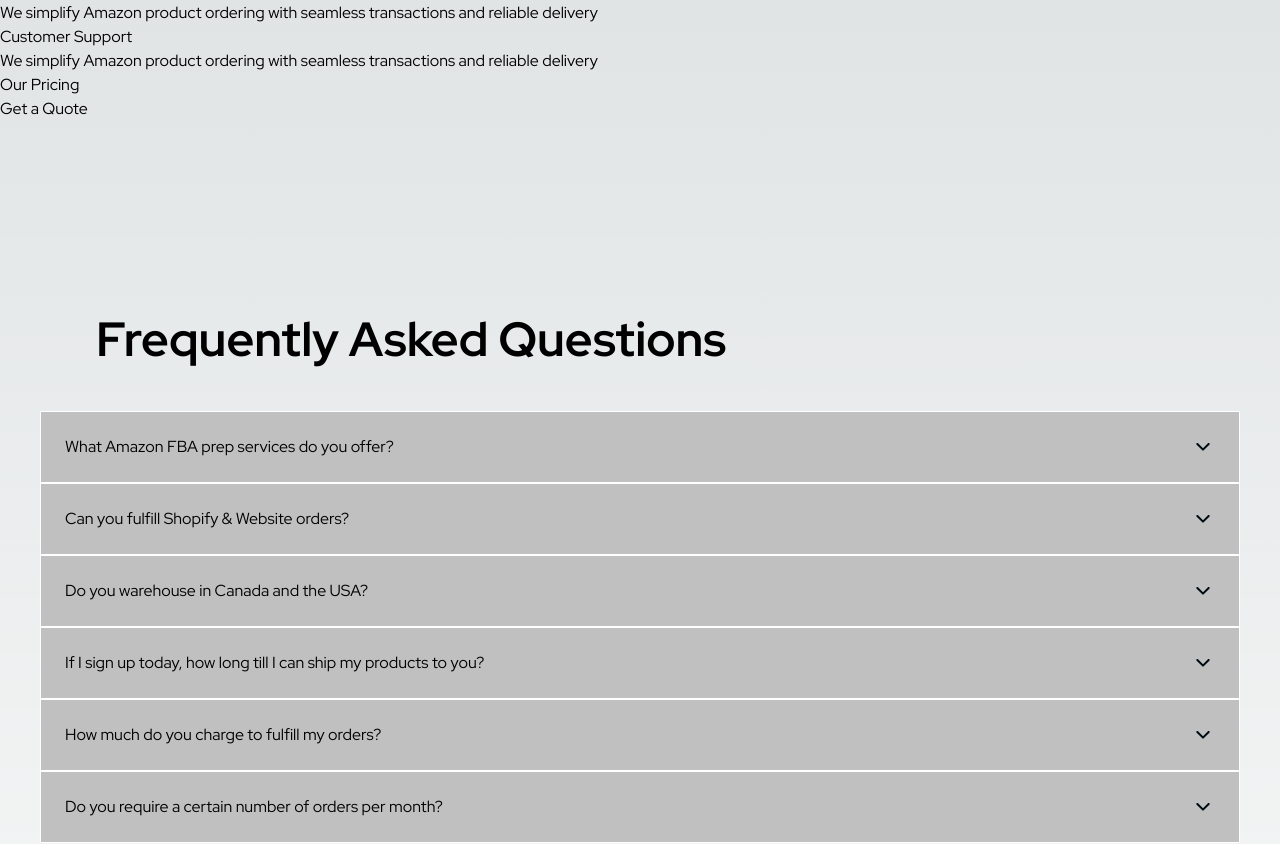
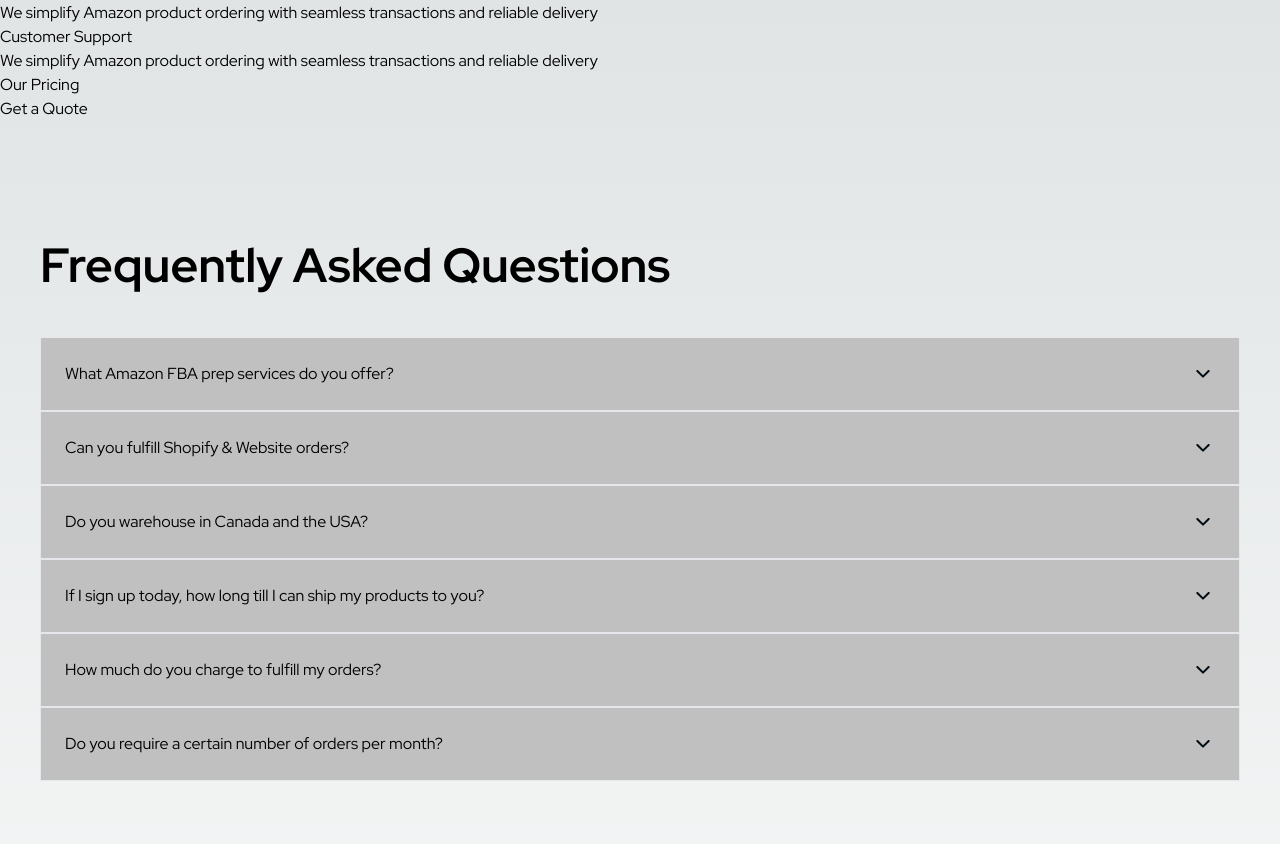
Before and after one commit to korvan17/nevadaFrontend, a Next.js app: page / in a window 1280 px wide. Shown: the part 503-1347 px from the top of the page. Built offline with nearby package versions, Linux system fonts and the light colour scheme.

Commit message:
Faq done

```diff
--- a/src/app/globals.css
+++ b/src/app/globals.css
@@ -25,3 +25,8 @@ body {
     )
     rgb(var(--background-start-rgb));
 }
+
+.custom-transition {
+  transition-property: height;
+  transition-duration: 4s;
+}
--- a/src/components/Faq/Faq.jsx
+++ b/src/components/Faq/Faq.jsx
@@ -1,31 +1,34 @@
-import FaqButton from "./FaqButton";
+// import Image from "next/image";
+import FaqButton from "../FaqButton/FaqButton";
+// import cat from "../../images/cat.jpg";
 
 const faq = {
   "What Amazon FBA prep services do you offer?":
     "We provide a comprehensive suite of Amazon FBA prep services to meet your specific needs. Our services include product inspection, labeling and packaging, and quality control checks to ensure your products meet Amazon's standards. With our expertise, you can streamline your FBA operations and focus on growing your business.",
-  "Can you fulfill Shopify & Website orders?": "",
-  "Do you warehouse in Canada and the USA?": "",
-  "If I sign up today, how long till I can ship my products to you?": "",
-  "How much do you charge to fulfill my orders?": "",
-  "Do you require a certain number of orders per month?": "",
+  "Can you fulfill Shopify & Website orders?":
+    "Yes, I can help with fulfilling Shopify and website orders.",
+  "Do you warehouse in Canada and the USA?":
+    "Yes, we warehouse in both Canada and the USA.",
+  "If I sign up today, how long till I can ship my products to you?":
+    "If you sign up today, you can start shipping your products to us immediately",
+  "How much do you charge to fulfill my orders?":
+    "Service charges are calculated after completing the questionnaire.",
+  "Do you require a certain number of orders per month?":
+    "No, there are no specific order requirements per month.",
 };
 
 export default function Faq() {
   return (
-    <div className="w-1440 h-[796px] flex justify-center items-center flex-col pt-[120px]">
-      <h2 className="text-5xl font-bold mr-auto ml-24">
-        Frequently Asked Questions
-      </h2>
+    <div className="w-[1200px] mx-auto h-[796px] pt-[120px]">
+      {/* <Image src={cat} alt="cat" width={500} height={500} placeholder="blur" /> */}
+      <h2 className="text-5xl font-bold mr-auto">Frequently Asked Questions</h2>
       <ul className="mt-[48px]">
         {Object.keys(faq).map((item) => (
           <li
             key={item}
-            className="w-[1200px] min-h-[72px] flex flex-col justify-center bg-[#C0C0C0] border-white border-solid border transition-colors duration-500 hover:bg-[#757575] "
+            className="flex flex-col justify-center bg-[#C0C0C0] border-inherit border-solid border transition-colors duration-500 hover:bg-[#757575] "
           >
-            <FaqButton item={item} />
-            {/* <p className="w-full bg-[#021827] px-6 decoration-white">
-              {faq[item]}
-            </p> */}
+            <FaqButton item={item} faq={faq} />
           </li>
         ))}
       </ul>
--- a/src/components/Faq/FaqButton.jsx
+++ /dev/null
@@ -1,34 +0,0 @@
-"use client";
-
-import React, { useState } from "react";
-
-export default function FaqButton({ item }) {
-  const [isOpen, setIsOpen] = useState(false);
-  function onClick() {
-    setIsOpen(!isOpen);
-  }
-  return (
-    <button
-      type="button"
-      onClick={onClick}
-      className="w-full h-full flex items-center justify-between px-6"
-    >
-      <span>{item}</span>
-      <svg
-        className={` transition-transform duration-500 ${
-          isOpen && "rotate-180"
-        }`}
-        xmlns="http://www.w3.org/2000/svg"
-        width="24"
-        height="24"
-        viewBox="0 0 24 24"
-        fill="none"
-      >
-        <path
-          d="M12.0002 13.243L16.9502 8.29295C17.0424 8.19744 17.1528 8.12126 17.2748 8.06885C17.3968 8.01644 17.528 7.98885 17.6608 7.9877C17.7936 7.98655 17.9252 8.01185 18.0481 8.06213C18.171 8.11241 18.2827 8.18666 18.3766 8.28056C18.4705 8.37445 18.5447 8.4861 18.595 8.609C18.6453 8.73189 18.6706 8.86357 18.6694 8.99635C18.6683 9.12913 18.6407 9.26035 18.5883 9.38236C18.5359 9.50436 18.4597 9.6147 18.3642 9.70695L12.7072 15.364C12.5197 15.5514 12.2653 15.6567 12.0002 15.6567C11.735 15.6567 11.4807 15.5514 11.2932 15.364L5.63618 9.70695C5.45402 9.51835 5.35323 9.26575 5.35551 9.00355C5.35778 8.74135 5.46295 8.49054 5.64836 8.30513C5.83377 8.11973 6.08458 8.01456 6.34678 8.01228C6.60898 8.01 6.86158 8.11079 7.05018 8.29295L12.0002 13.243Z"
-          fill="#000A11"
-        />
-      </svg>
-    </button>
-  );
-}
--- /dev/null
+++ b/src/components/FaqButton/FaqButton.jsx
@@ -0,0 +1,56 @@
+"use client";
+
+import React, { useRef, useState } from "react";
+import useClickOutside from "../UseClickOutside/UseClickOutside";
+
+export default function FaqButton({ item, faq }) {
+  const [isOpen, setIsOpen] = useState(false);
+  const menuRef = useRef(null);
+
+  function onClick() {
+    setIsOpen(!isOpen);
+  }
+
+  useClickOutside(menuRef, () => {
+    if (isOpen) {
+      setTimeout(() => setIsOpen(!isOpen), 100);
+    }
+  });
+
+  return (
+    <div className="h-full">
+      <button
+        type="button"
+        onClick={onClick}
+        className="w-full min-h-[72px] flex items-center justify-between px-6"
+      >
+        <span>{item}</span>
+        <svg
+          className={` transition-transform duration-500 ${
+            isOpen && "rotate-180"
+          }`}
+          xmlns="http://www.w3.org/2000/svg"
+          width="24"
+          height="24"
+          viewBox="0 0 24 24"
+          fill="none"
+        >
+          <path
+            d="M12.0002 13.243L16.9502 8.29295C17.0424 8.19744 17.1528 8.12126 17.2748 8.06885C17.3968 8.01644 17.528 7.98885 17.6608 7.9877C17.7936 7.98655 17.9252 8.01185 18.0481 8.06213C18.171 8.11241 18.2827 8.18666 18.3766 8.28056C18.4705 8.37445 18.5447 8.4861 18.595 8.609C18.6453 8.73189 18.6706 8.86357 18.6694 8.99635C18.6683 9.12913 18.6407 9.26035 18.5883 9.38236C18.5359 9.50436 18.4597 9.6147 18.3642 9.70695L12.7072 15.364C12.5197 15.5514 12.2653 15.6567 12.0002 15.6567C11.735 15.6567 11.4807 15.5514 11.2932 15.364L5.63618 9.70695C5.45402 9.51835 5.35323 9.26575 5.35551 9.00355C5.35778 8.74135 5.46295 8.49054 5.64836 8.30513C5.83377 8.11973 6.08458 8.01456 6.34678 8.01228C6.60898 8.01 6.86158 8.11079 7.05018 8.29295L12.0002 13.243Z"
+            fill="#000A11"
+          />
+        </svg>
+      </button>
+      <p
+        ref={menuRef}
+        className={`bg-[#021827] text-white origin-top transition-all duration-500 ease-in-out transform px-6  ${
+          isOpen
+            ? "opacity-100  h-auto pt-4 pb-12 border-b-[12px] border-inherit"
+            : "opacity-0  h-0 invisible p-0"
+        }`}
+      >
+        {faq[item]}
+      </p>
+    </div>
+  );
+}
--- /dev/null
+++ b/src/components/UseClickOutside/UseClickOutside.jsx
@@ -0,0 +1,17 @@
+"use client";
+
+import { useEffect } from "react";
+
+export default function useClickOutside(ref, callback) {
+  function handleClick(e) {
+    if (ref.current && !ref.current.contains(e.target)) {
+      callback();
+    }
+  }
+  useEffect(() => {
+    document.addEventListener("mousedown", handleClick);
+    return () => {
+      document.removeEventListener("mousedown", handleClick);
+    };
+  });
+}
```
Also changed, not shown: src/images/cat.jpg (added).
